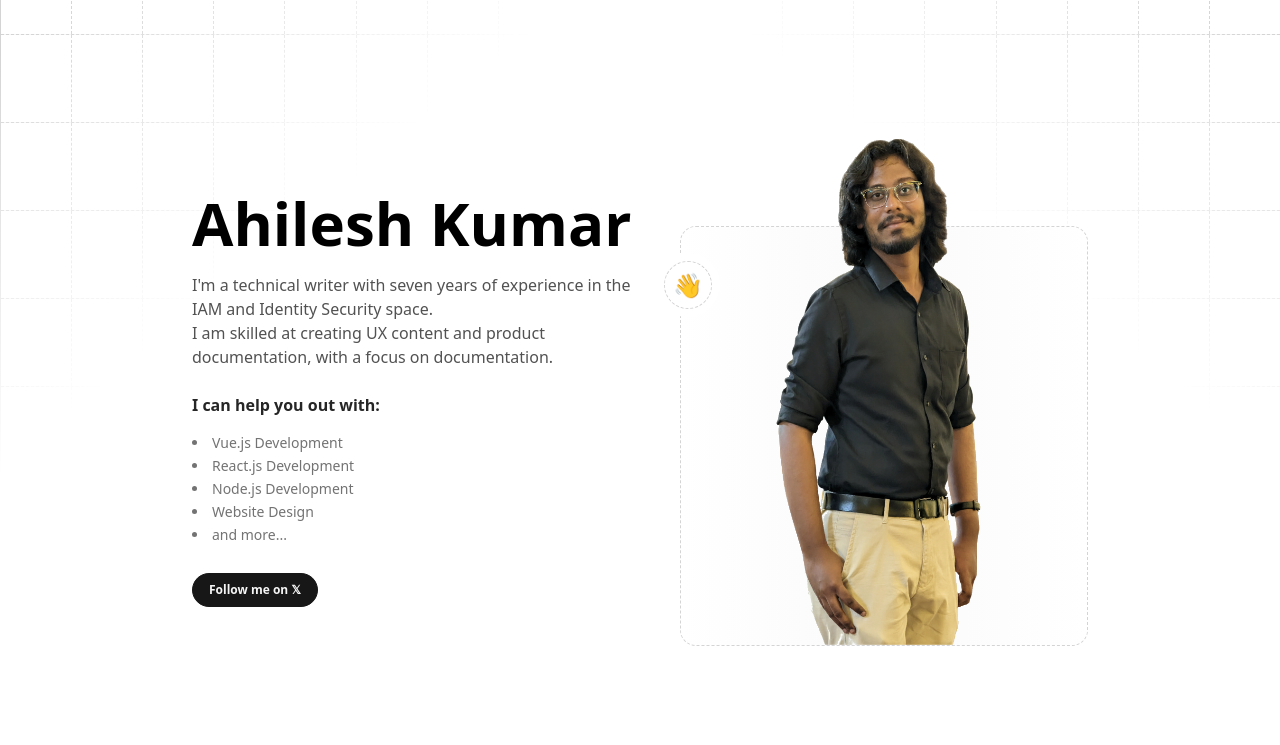
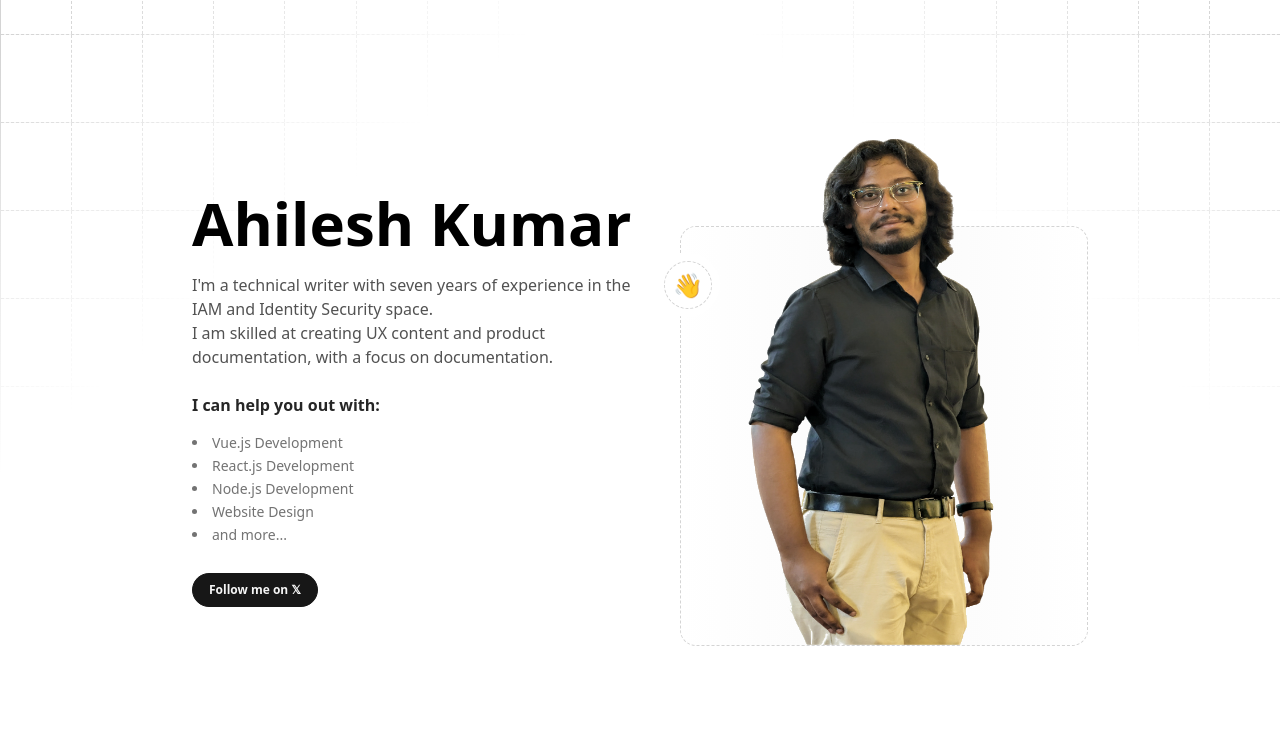
Before and after one commit to the-gak/gak-portfolio, an Astro site: page / in a window 1280 px wide. Shown: the part 55-800 px from the top of the page. Built offline with nearby package versions, Linux system fonts and the light colour scheme; Astro itself is replaced by a stand-in of ours.

Commit message:
Made hero image a bit fatter

```diff
--- a/src/pages/index.astro
+++ b/src/pages/index.astro
@@ -57,7 +57,7 @@ import Layout from "../layouts/main.astro";
               src="/assets/images/full-sized-dp-no-bg.png"
               loading="eager"
               decoding="auto"
-              class="relative absolute z-30 w-full aspect-[790/1189] md:max-w-md mx-auto dark:-translate-y-0.5 scale-125 -top-16 -right-8"
+              class="relative absolute z-30 w-full aspect-[790/1189] md:max-w-md mx-auto dark:-translate-y-0.5 scale-x-150 scale-y-125 -top-16 -right-8"
             />
           </div>
           <div
```
